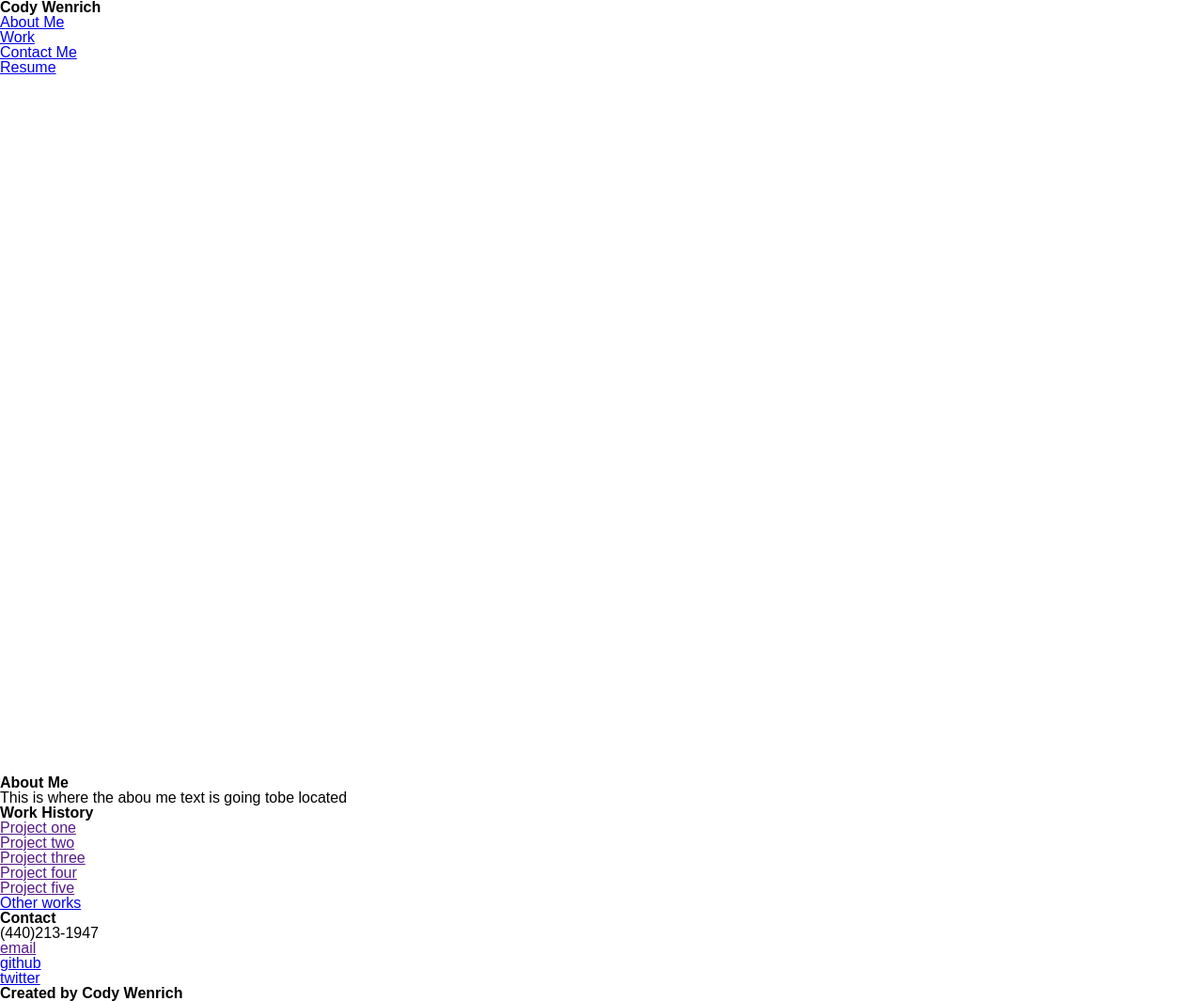
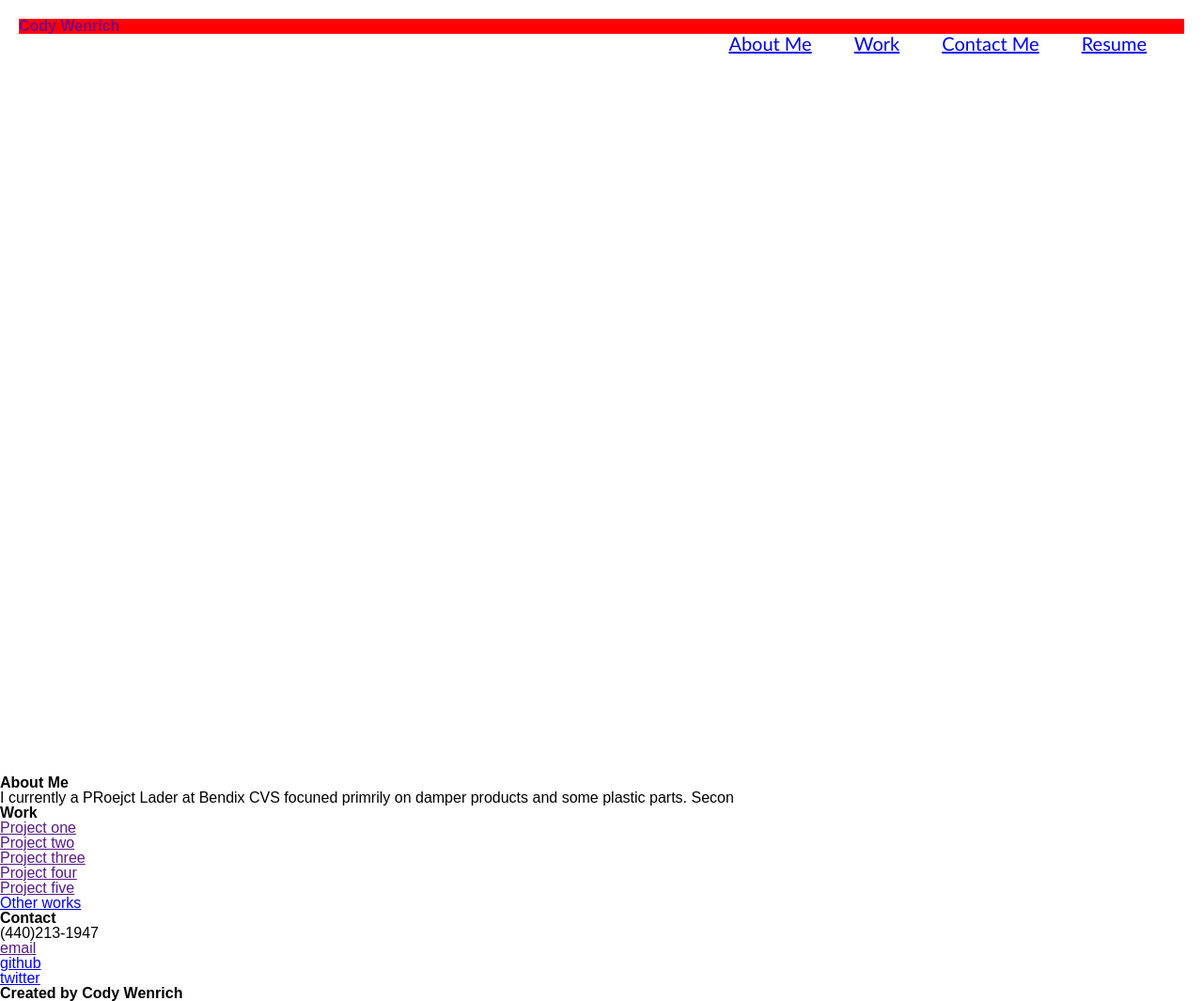
Before and after one commit to cwen13/first-portfolio, a plain HTML site: page index.html in a window 1280 px wide. Shown: the whole page at 94% size. Drawn offline with Linux system fonts and the light colour scheme.

Commit message:
working on index.html and style.css

```diff
--- a/assets/css/style.css
+++ b/assets/css/style.css
@@ -1,10 +1,41 @@
 :root {
+  --title-color: red;
+  --text-color: maroon;
 }
 
 * {
 }
 
 header {
+    padding: 20px;
+
+}
+header div {
+
+    background-color: yellow;
+    justify-content: left;
+}
+header h1 {
+    display: inline-block;
+    justify-content: right;
+}
+
+header nav {
+  display: inline-block;
+    margin-right: 20px;
+    float: inline-end;
+    font-size: 20px;
+    font-family: 'Gill Sans', 'Gill Sans MT', Calibri, 'Trebuchet MS', sans-serif;
+}
+
+header nav ul{
+    list-style-type: none;
+
+}
+
+header nav ul li {
+    display: inline-block;
+    padding: 0 20px;
 }
 
 h1 {
@@ -16,9 +47,15 @@ nav {
 
 }
 
-article {
+p {
 }
 
+
+.banner {
+    background: var(--title-color);
+    color: purple;
+    text-size: 40px;
+}
 
 /* This was taken from Module 01 challlenge */
 .header-banner {
@@ -30,9 +67,9 @@ article {
     background-position: center;
 }
 
-.phone {
-/*  highlight adn copy on phone/tablet */
+.nav-bar {
 }
+
 
 
 /* Taken from module 02 miniproject */
--- a/index.html
+++ b/index.html
@@ -9,35 +9,37 @@
   <link rel="stylesheet" href="./assets/css/style.css" />
 </head>
 <body>
-  <header class="header-banner">
-    <h1>Cody Wenrich</h1>
+  <header class="header-banner nav-bar">
+    <div class="banner">
+      <h1>Cody Wenrich</h1>
+    </div>
     <nav>
       <ul>
-	<li><a href=".#about-me">About Me</a></li>
-	<li><a href=".#work">Work</a></li>
-	<li><a href=".#contact-me">Contact Me</a></li>
+	<li><a href="#about-me">About Me</a></li>
+	<li><a href="#work">Work</a></li>
+	<li><a href="#contact-me">Contact Me</a></li>
 	<li><a href="file://./assets/files/Cody_Wenrich-Resume.pdf">Resume</a></li>
       </ul>
     </nav>
   </header>
   <main>
-
-    <section  class="portfolio-section">
+    <div id="about-me" class="portfolio-section justify-center">
       <!-- About me text,
 	   with header that shifts left vert. to top on mobile -->
-      <h2 id="about-me">About Me</h2>
+      <h2 class="center-to-left">About Me</h2>
       <!-- idea to have about me be a block with only the right sideborder
 	   then as it slides to the center the line slides to the bottom
       -->
-      <article>
-	This is where the abou me text is going tobe located
-      </article>
-    </section>
+      <p>
+	I currently a PRoejct Lader at Bendix CVS focuned primrily on damper products and some plastic parts.
+	Secon
+      </p>
+    </div>
 
-    <section class="portfolio-section">
+    <div id="work" class="portfolio-section justify-center">
       <!-- Work images/links, images fade(opaity)
 	   with header that shifts left vert. to top on mobile -->
-      <h2 id="work" class="left-to-center">Work History</h2>
+      <h2 class="left-to-center">Work</h2>
       <ul>
 	<li><a href="">Project one</a></li>
 	<li><a href="">Project two</a></li>
@@ -46,23 +48,20 @@
 	<li><a href="">Project five</a></li>
 	<li><a href="https://github.com/cwen13?tab=repositories">Other works</a></li>
       </ul>
-    </section>
+    </div>
 
-    <section  class=" portfolio-section">
+    <div id="contact-me" class=" portfolio-section">
       <!-- List of contact info, images fade(opaity)
            with header that shifts left vert. to top on mobile -->
-      <h2 id="contact-me" class="left-to-center">Contact</h2>
+      <h2 class="left-to-center">Contact</h2>
       <ul>
-	<li class="phone">(440)213-1947</li>
+	<li>(440)213-1947</li>
 	<li><a href="">email</a></li>
 	<li><a href="https://github.com/cwen13">github</a></li>
 	<li><a href="https://twitter.com/CodyWenrich">twitter</a></li>
       </ul>
 
-
-
-
-    </section>
+    </div>
 
     <footer>
       <h3>Created by Cody Wenrich</h3>
```
